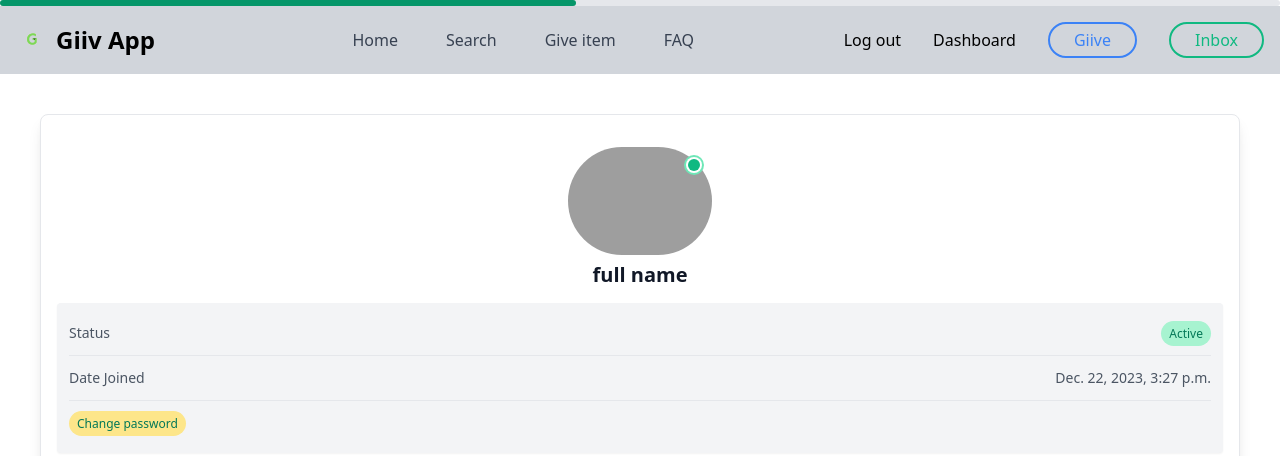
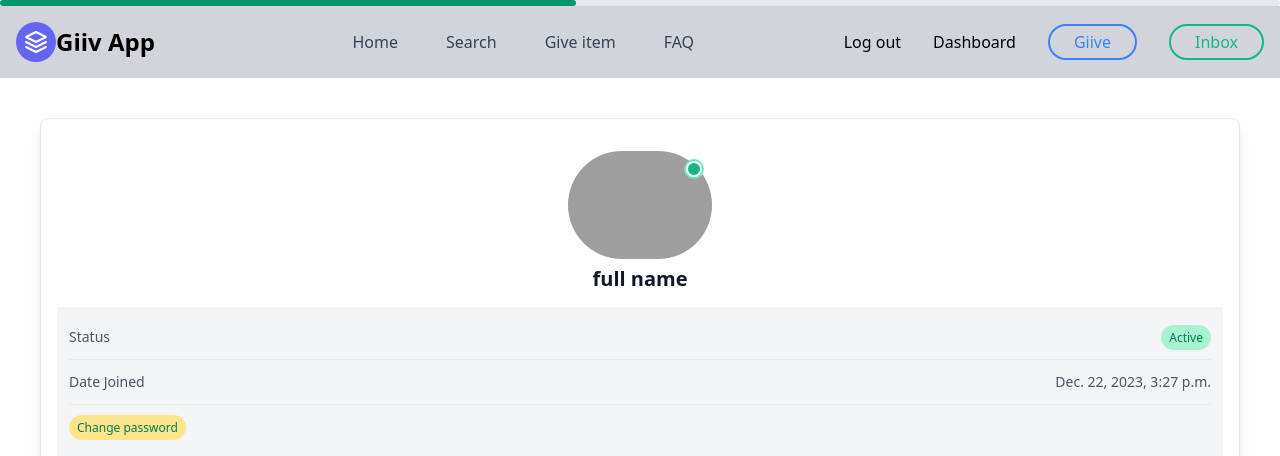
Before and after one commit to SamBabarinde/Giiv-App, a Django app: page /profile/ in a window 1280 px wide. Shown: the top 456 px of the page. Run offline with Django 4.2, Linux system fonts and the light colour scheme; a user stored in the database is signed in; data comes from the database, SQL or seed files in the repository; some libraries are stand-ins or nearby versions; grey boxes are pictures that could not be loaded.

Commit message:
Update base.html

```diff
--- a/templates/core/base.html
+++ b/templates/core/base.html
@@ -16,7 +16,6 @@
         <meta property="og:image" content="" />
         <!-- Favicon -->
         <link rel="shortcut icon" type="image/x-icon" href="assets/imgs/theme/favicon.svg" />
-        <link rel="shortcut icon" type="image/x-icon" href="{% static 'images/G2.png' %}" />
 
         <link href="https://cdnjs.cloudflare.com/ajax/libs/font-awesome/6.4.2/js/fontawesome.min.js"/>
         <link href="https://cdnjs.cloudflare.com/ajax/libs/font-awesome/6.4.2/css/all.min.css"/>
@@ -34,7 +33,9 @@
             <header class="text-slate-700 relative flex max-w-screen-xl flex-col overflow-hidden px-4 py-4 lg:mx-auto lg:flex-row lg:items-center">
               <a href="{% url "core:index" %}" class="flex items-center whitespace-nowrap text-2xl font-black">
                 <span class="mr-2 w-8">
-               <img src="{% static 'images/G2.png' %}" alt="logo" />
+                    <svg xmlns="http://www.w3.org/2000/svg" fill="none" stroke="currentColor" stroke-linecap="round" stroke-linejoin="round" stroke-width="2" class="w-10 h-10 text-white p-2 bg-indigo-500 rounded-full" viewBox="0 0 24 24">
+          <path d="M12 2L2 7l10 5 10-5-10-5zM2 17l10 5 10-5M2 12l10 5 10-5"></path>
+        </svg>
                 </span>
                 Giiv App
               </a>
```
